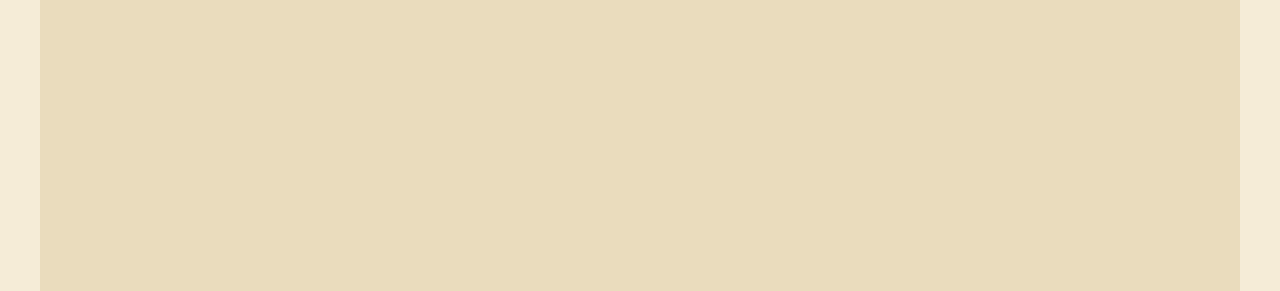
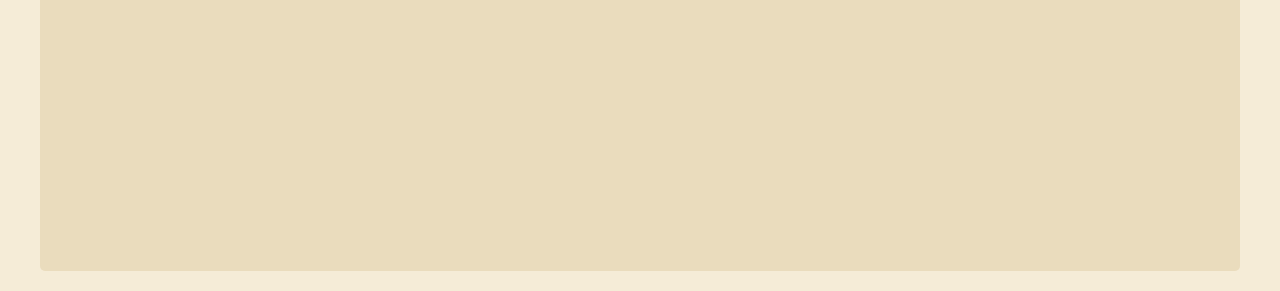
Before and after one commit to Diicro/Fachaoets, a website: page Pages/Lon in.html in a window 1280 px wide. Shown: the part 509-800 px from the top of the page. Drawn offline with Linux system fonts and the light colour scheme.

Commit message:
mejor le dejo una medidad fija y no le dejamos view height

```diff
--- a/scss/layout/_mainlogin.scss
+++ b/scss/layout/_mainlogin.scss
@@ -8,7 +8,7 @@
     align-items: center;
     justify-content: start;
     font-size: 40px;
-    height: 100vh;
+    height: 680px;
     form{
         background-color: map-get($bg-color,bg-section );
         display: block;
```
Also changed, not shown: Css/styler.css.
